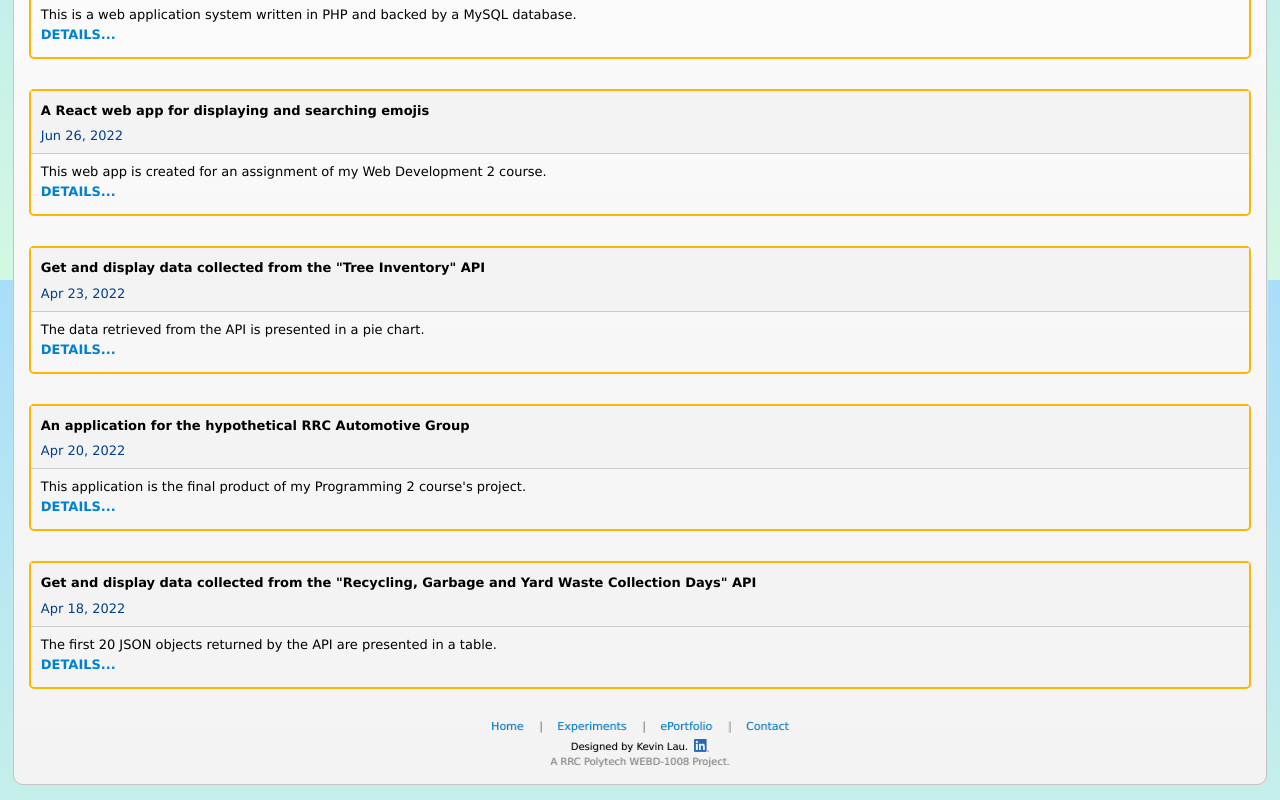
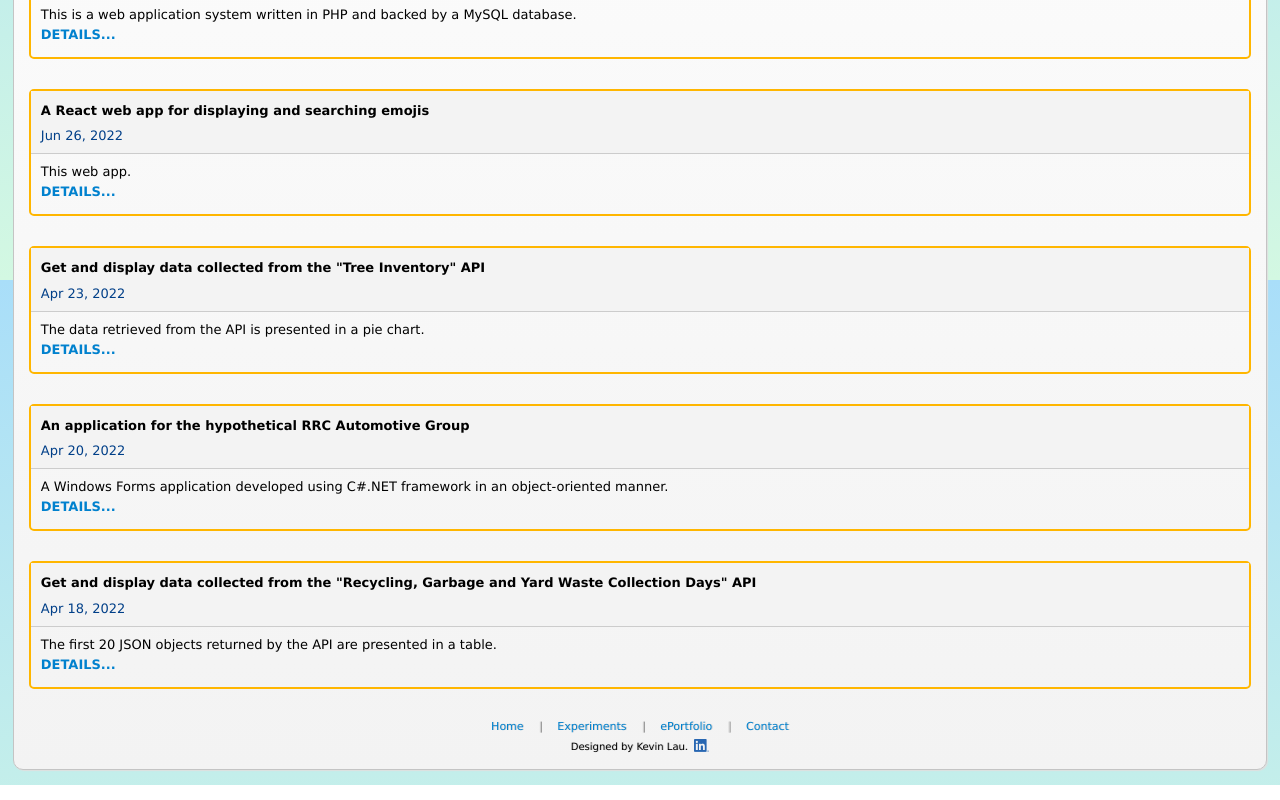
Before and after one commit to kevinlau228/kevinlau228.github.io, a plain HTML site: page index.html in a window 1280 px wide. Shown: the part 520-1320 px from the top of the page. Drawn offline with Linux system fonts and the light colour scheme.

Commit message:
Updated HTML pages

```diff
--- a/index.html
+++ b/index.html
@@ -1,11 +1,3 @@
-<!-------w-----------
-
-    Project 3
-    Name: Yue Kwong Kevin Lau
-    Date: April 16, 2022
-    Description: This is the Home page for Project 3: WEBSITE DEVELOPMENT & DEPLOYMENT.
-
--------------------->
 <!DOCTYPE html>
 <html lang="en">
 <head>
@@ -62,7 +54,7 @@
                             <p class="exp_date">Jun 26, 2022</p>
                         </div>
                         <div class="exp_desc">
-                            <p>This web app is created for an assignment of my Web Development 2 course.</p>
+                            <p>This web app.</p>
                             <p><a class="details" href="experiments.html#exp_react_emojis">DETAILS...</a></p>
                         </div>
                     </section>
@@ -84,7 +76,7 @@
                             <p class="exp_date">Apr 20, 2022</p>
                         </div>
                         <div class="exp_desc">
-                            <p>This application is the final product of my Programming 2 course's project.</p>
+                            <p>A Windows Forms application developed using C#.NET framework in an object-oriented manner.</p>
                             <p><a class="details" href="experiments.html#exp_adev2">DETAILS...</a></p>
                         </div>
                     </section>
@@ -116,11 +108,6 @@
             <div id="footer-middle-container">
                 Designed by Kevin Lau. <a href="https://www.linkedin.com/in/kevin-lau-yk/" target="_blank"><img id="linkedInLogo" src="images/linkedin.png" alt="Kevin's LinkedIn"></a>
             </div>
-            <div id="footer-bottom-container">
-                <ol>
-                    <li>A RRC Polytech WEBD-1008 Project.</li>
-                </ol>
-            </div>
         </footer>
     </div>
 </body>
```
Also changed, not shown: contact.html (+0 -5 lines), experiments.html (+3 -8 lines), thank_you.html (+0 -5 lines).
